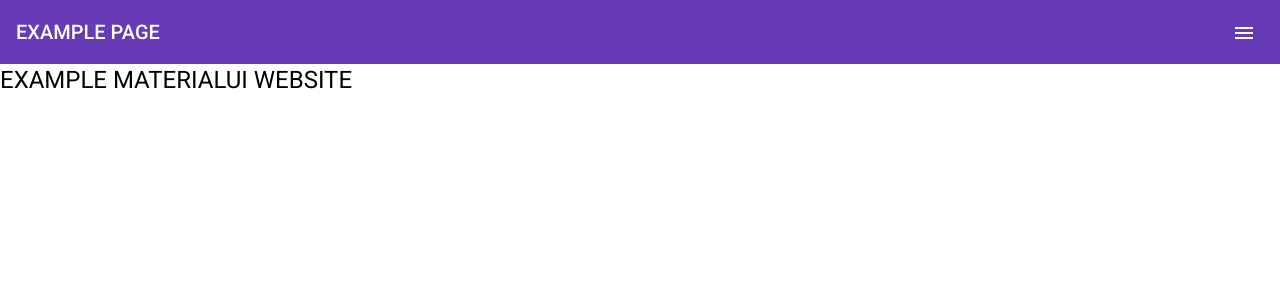
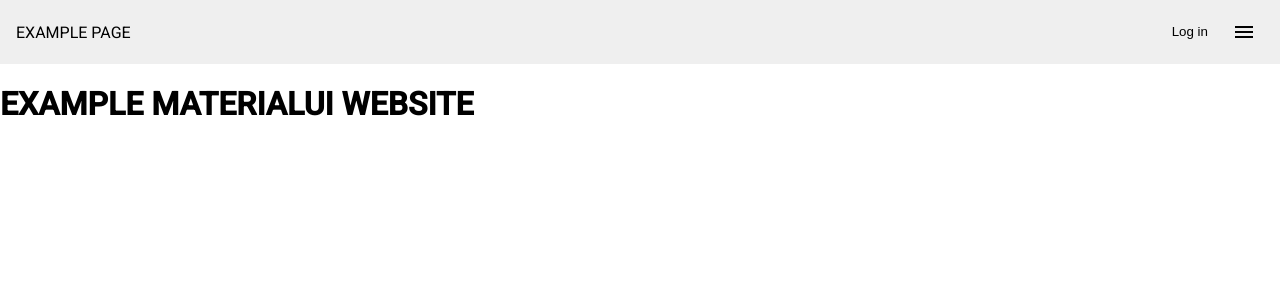
Before and after one commit to maciejdrobnik/Team2_CMS, an Angular app: page / in a window 1280 px wide. Shown: the top 300 px of the page. Built offline with nearby package versions, Linux system fonts and the light colour scheme.

Commit message:
Changed the default material theme to PŁ

```diff
--- a/angular.json
+++ b/angular.json
@@ -23,7 +23,7 @@
               "src/assets"
             ],
             "styles": [
-              "./node_modules/@angular/material/prebuilt-themes/deeppurple-amber.css",
+              "src/theme.scss",
               "src/styles.css"
             ],
             "scripts": []
@@ -91,7 +91,7 @@
               "src/assets"
             ],
             "styles": [
-              "./node_modules/@angular/material/prebuilt-themes/deeppurple-amber.css",
+              "src/theme.scss",
               "src/styles.css"
             ],
             "scripts": []
--- a/src/app/app.component.html
+++ b/src/app/app.component.html
@@ -1,8 +1,11 @@
 <mat-toolbar color="primary">
   <span>EXAMPLE PAGE</span>
   <span class="flex-spacer"></span>
+  <button mat-button>
+    Log in
+  </button>
   <button mat-icon-button>
-    <mat-icon>menu</mat-icon>
+    <mat-icon>menu</mat-icon><br>
   </button>
 </mat-toolbar>
 
--- /dev/null
+++ b/src/theme.scss
@@ -0,0 +1,39 @@
+@use '@angular/material' as mat;
+
+$pl-red: (
+  100: #c2402c,
+  500: #8b0002,
+  700: #580000,
+
+  contrast: (
+    100: #fff,
+    500: #fff,
+    700: #fff,
+  )
+);
+
+$pl-gray: (
+  100: #bdbdbd,
+  500: #efefef,
+  700: #ffffff,
+
+  contrast: (
+    100: #000,
+    500: #000,
+    700: #000,
+  )
+);
+
+$primary: mat.define-palette($pl-gray);
+$accent: mat.define-palette($pl-red);
+
+$pl-light-theme: mat.define-light-theme(
+    (
+      color: (
+        primary: $primary,
+        accent: $accent,
+      ),
+    )
+);
+
+@include mat.all-component-themes($pl-light-theme);
```
